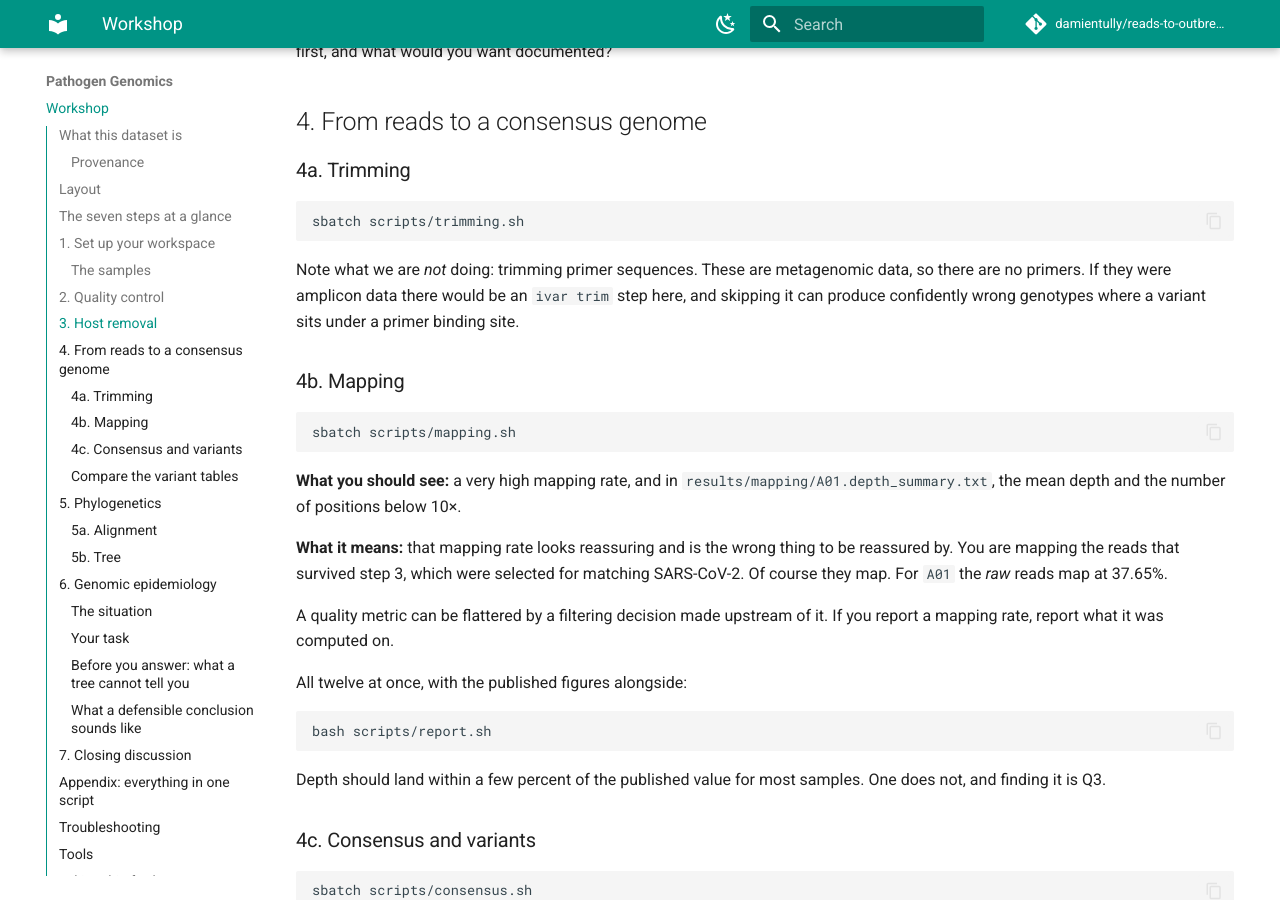
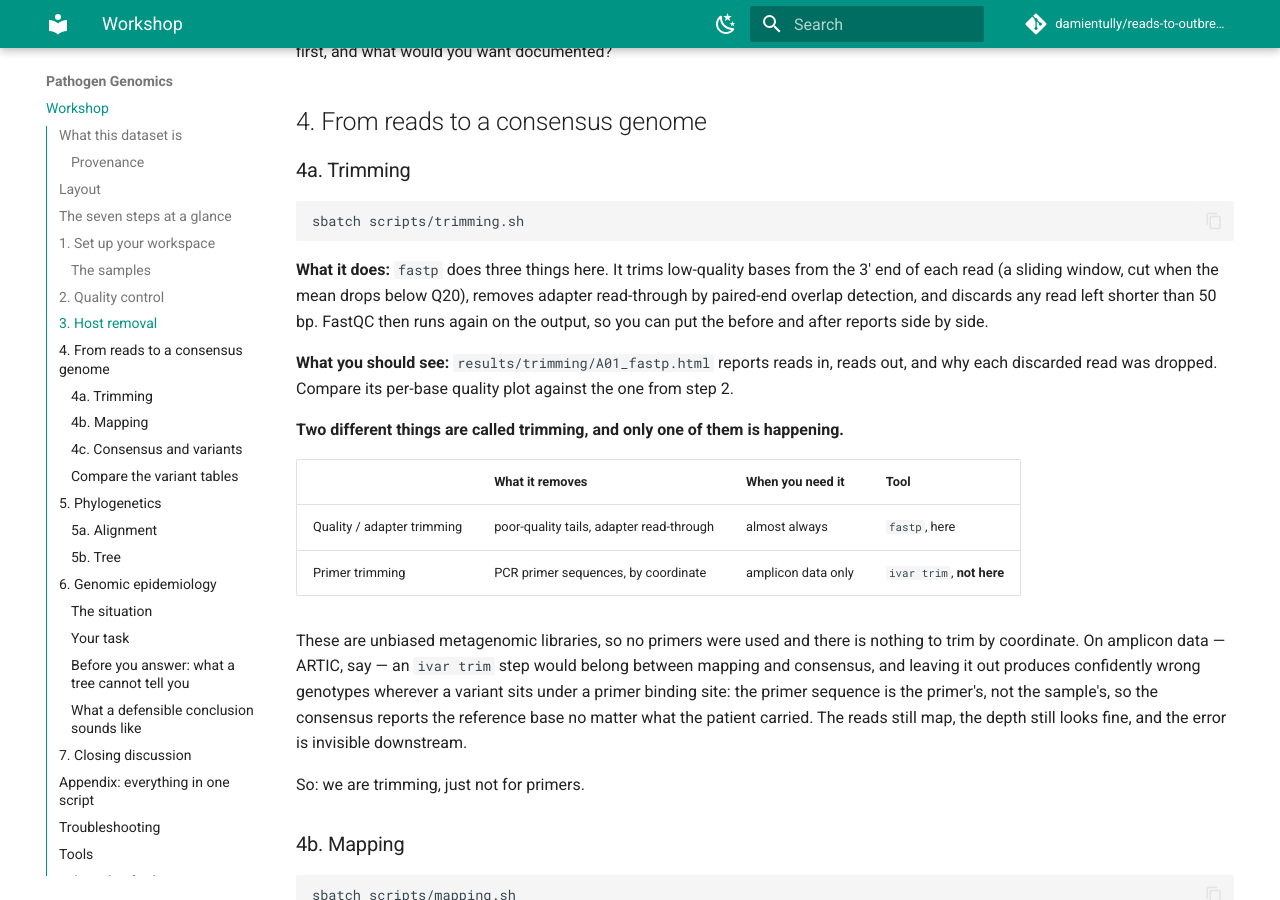
Before and after one commit to damientully/reads-to-outbreaks, an MkDocs documentation site: the page built from docs/index.md, in a window 1280 px wide and 900 px high, scrolled down 5350 px. Built offline with MkDocs 1.6.1 and Material for MkDocs 9.7.7, drawn with Linux system fonts in a browser that asks for light colours; comment, search, counter and statistics services are not loaded.

Commit message:
Say what step 4a does, and separate quality trimming from primer trimming
Section 4a described only what it was not doing (primer trimming), so the
step read as a no-op even though fastp is doing real work: 3' quality
trimming to Q20, adapter read-through removal by paired-end overlap, and a
50 bp minimum length, followed by a second FastQC pass for comparison.

Also corrects the placement of the amplicon caveat. ivar trim operates on a
BAM, so on amplicon data it would sit between mapping and consensus, not in
4a where the old text implied.

````diff
--- a/docs/index.md
+++ b/docs/index.md
@@ -277,10 +277,32 @@ documented?
 sbatch scripts/trimming.sh
 ```
 
-Note what we are *not* doing: trimming primer sequences. These are metagenomic
-data, so there are no primers. If they were amplicon data there would be an
-`ivar trim` step here, and skipping it can produce confidently wrong genotypes
-where a variant sits under a primer binding site.
+**What it does:** `fastp` does three things here. It trims low-quality bases from
+the 3' end of each read (a sliding window, cut when the mean drops below Q20),
+removes adapter read-through by paired-end overlap detection, and discards any
+read left shorter than 50 bp. FastQC then runs again on the output, so you can
+put the before and after reports side by side.
+
+**What you should see:** `results/trimming/A01_fastp.html` reports reads in,
+reads out, and why each discarded read was dropped. Compare its per-base quality
+plot against the one from step 2.
+
+**Two different things are called trimming, and only one of them is happening.**
+
+| | What it removes | When you need it | Tool |
+|---|---|---|---|
+| Quality / adapter trimming | poor-quality tails, adapter read-through | almost always | `fastp`, here |
+| Primer trimming | PCR primer sequences, by coordinate | amplicon data only | `ivar trim`, **not here** |
+
+These are unbiased metagenomic libraries, so no primers were used and there is
+nothing to trim by coordinate. On amplicon data — ARTIC, say — an `ivar trim`
+step would belong between mapping and consensus, and leaving it out produces
+confidently wrong genotypes wherever a variant sits under a primer binding
+site: the primer sequence is the primer's, not the sample's, so the consensus
+reports the reference base no matter what the patient carried. The reads still
+map, the depth still looks fine, and the error is invisible downstream.
+
+So: we are trimming, just not for primers.
 
 ### 4b. Mapping
 
````
